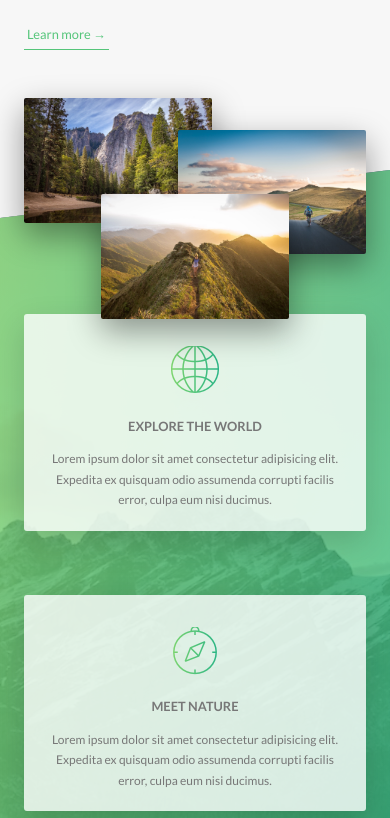
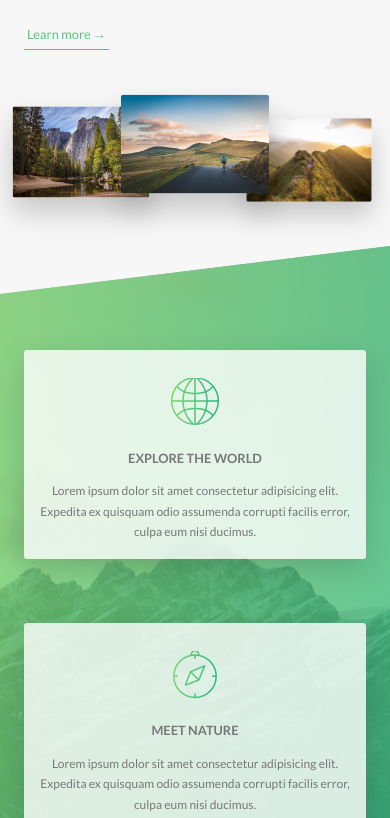
Before and after one commit to timmaloshtan/natours-css-course, a website: page index.html in a window 390 px wide. Shown: the part 1148-1966 px from the top of the page. Drawn offline with Linux system fonts and the light colour scheme; files whose address does not match are found by name.

Commit message:
Responsive pt III

```diff
--- a/sass/components/_card.scss
+++ b/sass/components/_card.scss
@@ -169,4 +169,50 @@
         font-size: 6rem;
         font-weight: 100;
     }
+
+    @include respond(tab-port) {
+        height: auto;
+        border-radius: 3px;
+        background-color: $color-white;
+        box-shadow: 0 1.5rem 4rem rgba($color-black, .15);
+
+        &__side {
+            height: auto;
+            position: relative;
+            // border-radius: 0;
+            box-shadow: none;
+
+            &--back {
+                transform: rotateY(0);
+                clip-path: polygon(0 15%, 100% 0, 100% 100%, 0 100%);
+                border-top-right-radius: 0;
+            }
+        }
+
+        &:hover &__side--front {
+            transform: rotateY(0);
+        }
+
+        &__details {
+            padding: 1rem 3rem;
+        }
+
+        // BACK SIDE STYLING
+        &__cta {
+            position: relative;
+            top: 0;
+            left: 0;
+            transform: translate(0);
+            width: 100%;
+            padding: 7rem  4rem 4rem 4rem;
+        }
+
+        &__price-box {
+            margin-bottom: 3rem;
+        }
+
+        &__price-value {
+            font-size: 4rem;
+        }
+    }
 }
--- a/sass/components/_composition.scss
+++ b/sass/components/_composition.scss
@@ -10,17 +10,41 @@
         transition: all .2s;
         outline-offset: 1.5rem;
 
+        @include respond(tab-port) {
+            float: left;
+            position: relative;
+            width: 33.3333%;
+            box-shadow: 0 1.5rem 3rem rgba($color-black, .2);
+        }
+
         &--p1 {
             left: 0;
             top: -2rem;
+
+            @include respond(tab-port) {
+                top: 0;
+                transform: scale(1.2);
+            }
         }
         &--p2 {
             right: 0;
             top: 2rem;
+
+            @include respond(tab-port) {
+                top: -1rem;
+                transform: scale(1.3);
+                z-index: 100;
+            }
         }
         &--p3 {
             left: 22.5%;
             top: 10rem;
+
+            @include respond(tab-port) {
+                top: 1rem;
+                left: 0;
+                transform: scale(1.1);
+            }
         }
 
         &:hover {
--- a/sass/components/_feature-box.scss
+++ b/sass/components/_feature-box.scss
@@ -6,6 +6,10 @@
     border-radius: 3px;
     box-shadow: 0 1.5rem 4rem rgba($color-black, .15);
     transition: transform .2s;
+
+    @include respond(tab-port) {
+        padding: 2rem;
+    }
 
     &:hover {
         transform: translateY(-1.5rem) scale(1.03);
@@ -18,5 +22,9 @@
         -webkit-background-clip: text;
         background-clip: text;
         color: transparent;
+
+        @include respond(tab-port) {
+            margin-bottom: 0;
+        }
     }
 }
--- a/sass/components/_form.scss
+++ b/sass/components/_form.scss
@@ -15,6 +15,10 @@
         width: 90%;
         display: block;
         transition: all .3s;
+
+        @include respond(tab-port) {
+            width: 100%;
+        }
 
         &:focus {
             outline: none;
@@ -35,7 +39,7 @@
         font-size: 1.2rem;
         font-weight: 700;
         margin-left: 2rem;
-        margin-top: .7rem;
+        margin-top: .8rem;
         display: block;
         transition: all .3s;
     }
@@ -49,6 +53,11 @@
     &__radio-group {
         width: 49%;
         display: inline-block;
+
+        @include respond(tab-port) {
+            width: 100%;
+            margin-bottom: 2rem;
+        }
     }
 
     &__radio-input {
--- a/sass/components/_popup.scss
+++ b/sass/components/_popup.scss
@@ -40,6 +40,7 @@
     &__img {
         display: block;
         width: 100%;
+        // height: 100%;
     }
 
     &__text {
--- a/sass/components/_story.scss
+++ b/sass/components/_story.scss
@@ -8,6 +8,18 @@
     padding-left: 9rem;
     font-size: $default-font-size;
     transform: skewX(-12deg);
+
+    @include respond(tab-port) {
+        width: 100%;
+        padding: 4rem;
+        padding-left: 7rem;
+    }
+
+    @include respond(phone) {
+        transform: skewX(0);
+        padding: 3rem;
+        padding-left: 6rem;
+    }
 
     &__shape {
         width: 15rem;
@@ -20,6 +32,10 @@
         -webkit-clip-path: circle(50% at 50% 50%);
         clip-path: circle(50% at 50% 50%);
         transform: translateX(-3rem) skewX(12deg);
+
+        @include respond(phone) {
+            transform: translateX(-3rem) skewX(0);
+        }
     }
 
     &__image {
@@ -31,6 +47,10 @@
 
     &__text {
         transform: skewX(12deg);
+
+        @include respond(phone) {
+            transform: skewX(0);
+        }
     }
 
     &__caption {
--- a/sass/pages/_home.scss
+++ b/sass/pages/_home.scss
@@ -25,7 +25,7 @@
     }
 
     @include respond(tab-port) {
-        padding: 15rem 0;
+        padding: 10rem 0;
     }
 }
 
@@ -68,14 +68,36 @@
         rgba($color-white, .9) 50%,
         transparent 50%,
     ), url(../../img/nat-10.jpg);
-    background-size: 100%;
+    background-size: cover;
     border-radius: 3px;
     box-shadow: 0 1.5rem 4rem rgba($color-black, .15);
 
-    height: 50rem;
+    @include respond(tab-land) {
+        background-image: linear-gradient(
+            105deg,
+            rgba($color-white, .9) 0%,
+            rgba($color-white, .9) 65%,
+            transparent 65%,
+        ), url(../../img/nat-10.jpg);
+    }
+
+    @include respond(tab-port) {
+        background-image: linear-gradient(
+            to right,
+            rgba($color-white, .9) 0%,
+            rgba($color-white, .9) 100%,
+        ), url(../../img/nat-10.jpg);
+    }
 
     &__form {
         width: 50%;
         padding: 6rem;
+
+        @include respond(tab-land) {
+            width: 65%;
+        }
+        @include respond(tab-port) {
+            width: 100%;
+        }
     }
 }
```
Also changed, not shown: css/main.css.
